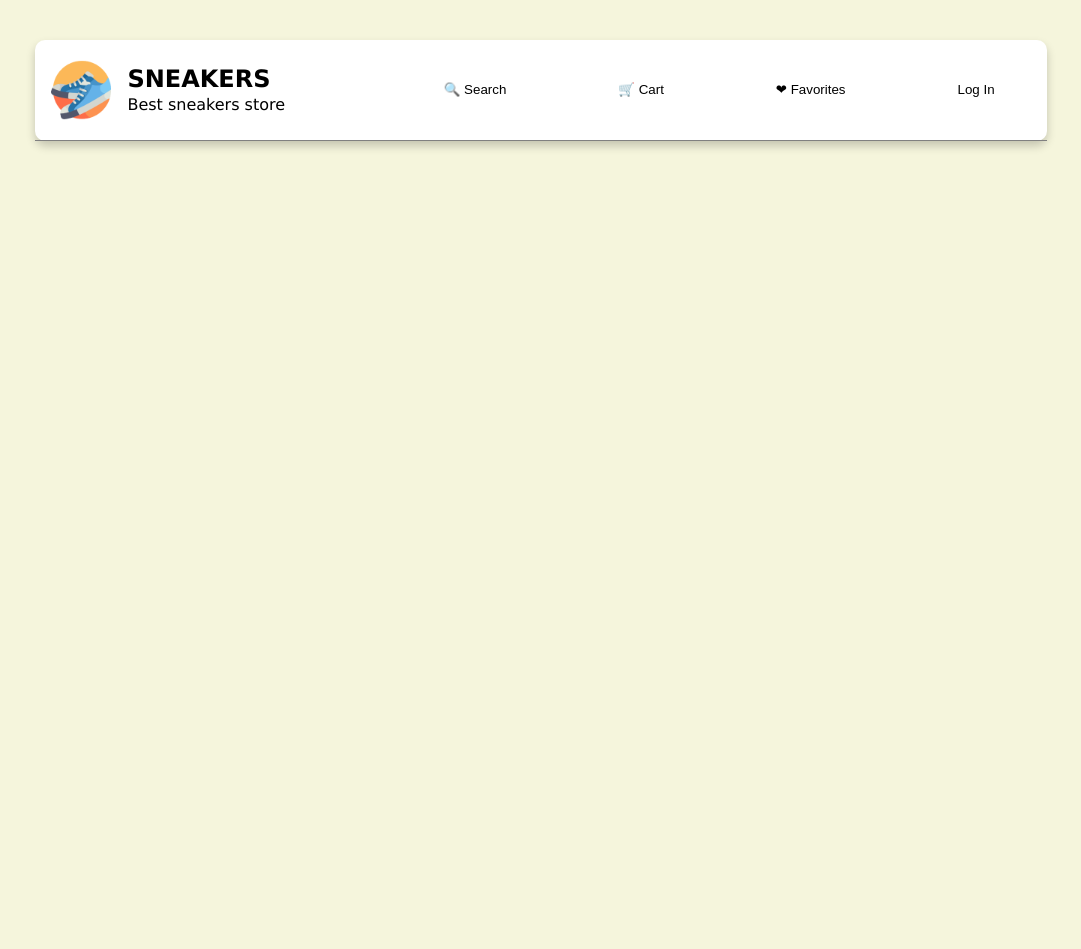
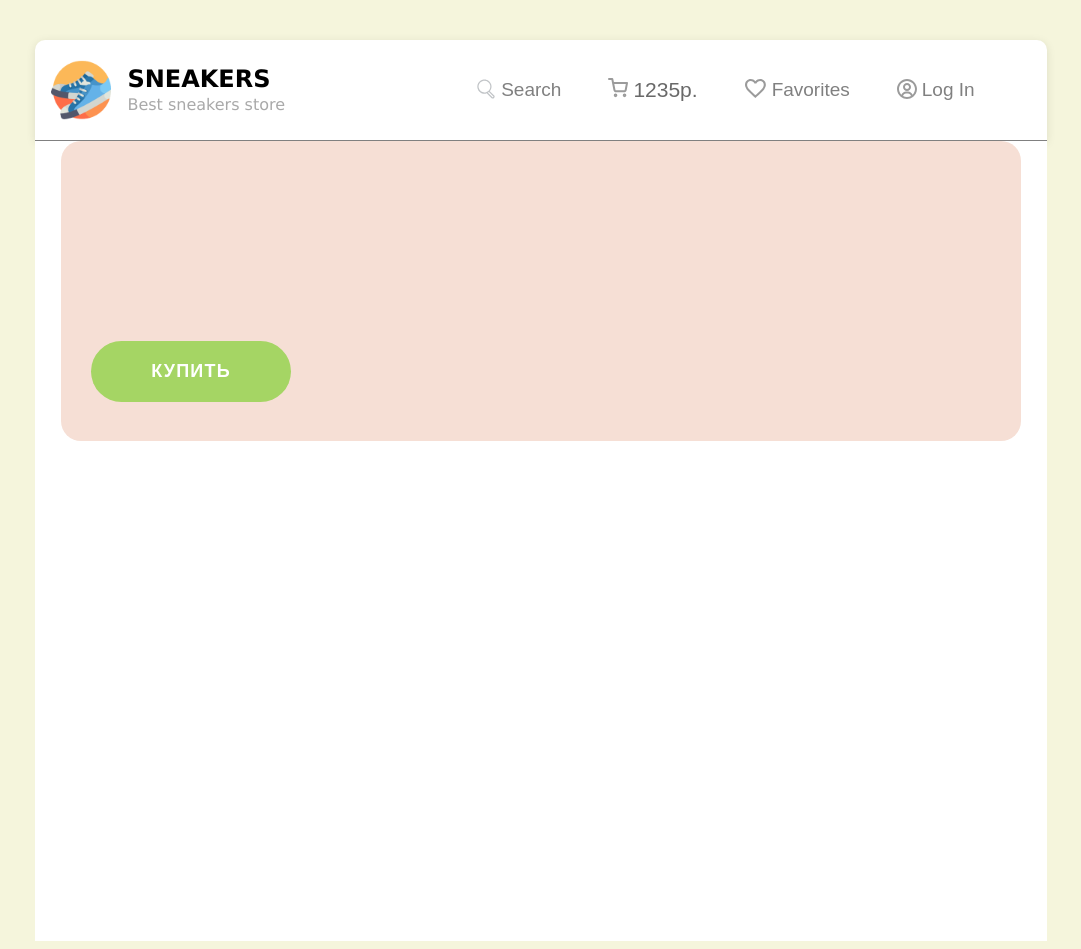
Before and after one commit to TimToney21/sneakers-top, an Angular app: page / in a window 1280 px wide. Shown: the whole page, without its empty margins (99-1180 px from the left). Before the commit the page ends 800 px from the top, so only its background shows below. Built offline with nearby package versions, Linux system fonts and the light colour scheme.

Commit message:
app-button

```diff
--- a/src/app/app.html
+++ b/src/app/app.html
@@ -1,3 +1,3 @@
 <app-header></app-header>
-
+<app-app-button></app-app-button>
 <router-outlet />
--- a/src/app/app.scss
+++ b/src/app/app.scss
@@ -1,3 +1,3 @@
 * {
-  font-family: Verdana, Geneva, Tahoma, sans-serif;
+  font-family: Verdana, Geneva, Tahoma, Inter sans-serif;
 }
--- a/src/app/app.ts
+++ b/src/app/app.ts
@@ -1,10 +1,11 @@
 import { Component, signal } from '@angular/core';
 import { RouterOutlet } from '@angular/router';
 import {Header} from './components/header/header';
+import {AppButton} from './components/app-button/app-button';
 
 @Component({
   selector: 'app-root',
-  imports: [RouterOutlet, Header],
+  imports: [RouterOutlet, Header, AppButton],
   templateUrl: './app.html',
   styleUrl: './app.scss'
 })
--- /dev/null
+++ b/src/app/components/app-button/app-button.html
@@ -0,0 +1,8 @@
+<div class="home-page">
+  <section class="open-section">
+    <div class="open-section-content">
+      <button class="open-button">Купить</button>
+    </div>
+  </section>
+
+</div>
--- /dev/null
+++ b/src/app/components/app-button/app-button.scss
@@ -0,0 +1,33 @@
+.home-page {
+  position: relative;
+  width: 80%;
+  height: 100vh;
+  margin: 0 auto;
+  background-color: white;
+  z-index: 1;
+}
+.open-section {
+  width: 960px;
+  height: 300px;
+  margin: 0 auto;
+  display: flex;
+  flex-direction: column;
+  gap: 30px;
+  align-items: center;
+  background: #f6dfd5;
+  border-radius: 20px;
+}
+.open-button {
+  background: #A5D564;
+  margin-right: 700px;
+  margin-top: 200px;
+  color: white;
+  border: none;
+  border-radius: 50px;
+  padding: 20px 60px;
+  font-size: 18px;
+  font-weight: 700;
+  text-transform: uppercase;
+  letter-spacing: 1.2px;
+  cursor: pointer;
+}
--- a/src/app/components/header/header.html
+++ b/src/app/components/header/header.html
@@ -8,10 +8,18 @@
       </div>
     </div>
     <div class="header-actions">
-      <button class="search-btn">🔍 Search</button>
-      <button class="cart-btn">🛒 Cart</button>
-      <button class="favorites-btn">❤ Favorites</button>
-      <button class="profile-btn">Log In</button>
+      <button class="search-btn">
+        <img src="/poisk.svg" alt="cart" height="20" width="20">
+        Search</button>
+      <button class="cart-btn">
+        <img src="/cart.svg" alt="cart">
+        1235p.</button>
+      <button class="favorites-btn">
+        <img src="/heart.svg" alt="cart">
+        Favorites</button>
+      <button class="profile-btn">
+        <img src="/profile.svg" alt="cart">
+        Log In</button>
     </div>
   </div>
 </header>
--- a/src/app/components/header/header.scss
+++ b/src/app/components/header/header.scss
@@ -4,8 +4,9 @@
   margin: 0 auto;
   margin-top: 40px;
   background-color: white;
-  border-radius: 10px;
-  box-shadow: 0 5px 10px rgba(0, 0, 0, .2);
+  border-radius: 10px 10px 0 0;
+  box-shadow: 0 2px 10px rgba(0, 0, 0, 0.1);
+  z-index: 100;
 }
 .container {
   display: flex;
@@ -25,32 +26,52 @@
 .logo {
   text-transform: uppercase;
 }
+.logo1 {
+  color: darkgray;
+}
 .header-actions {
   display: flex;
-  gap: 100px;
-  margin-right: 30px;
+  align-items: center;
+  gap: 35px;
+  margin-right: 50px;
 }
 .search-btn {
   position: relative;
+  display: flex;
   background: none;
   border: none;
   cursor: pointer;
+  font-size: 19px;
+  color: gray;
+  gap: 5px;
 }
 .cart-btn {
   position: relative;
+  display: flex;
   background: none;
   border: none;
   cursor: pointer;
+  font-size: 21px;
+  color: dimgray;
+  gap: 5px;
 }
 .favorites-btn {
   position: relative;
+  display: flex;
   background: none;
   border: none;
   cursor: pointer;
+  font-size: 19px;
+  color: gray;
+  gap: 5px;
 }
 .profile-btn {
   position: relative;
+  display: flex;
   background: none;
   border: none;
   cursor: pointer;
+  font-size: 19px;
+  color: gray;
+  gap: 5px;
 }
```
Also changed, not shown: src/app/components/app-button/app-button.ts (added, +11 -0 lines), public/poisk.svg (added), 1 other file (tests, documents, lock files or other folders).
